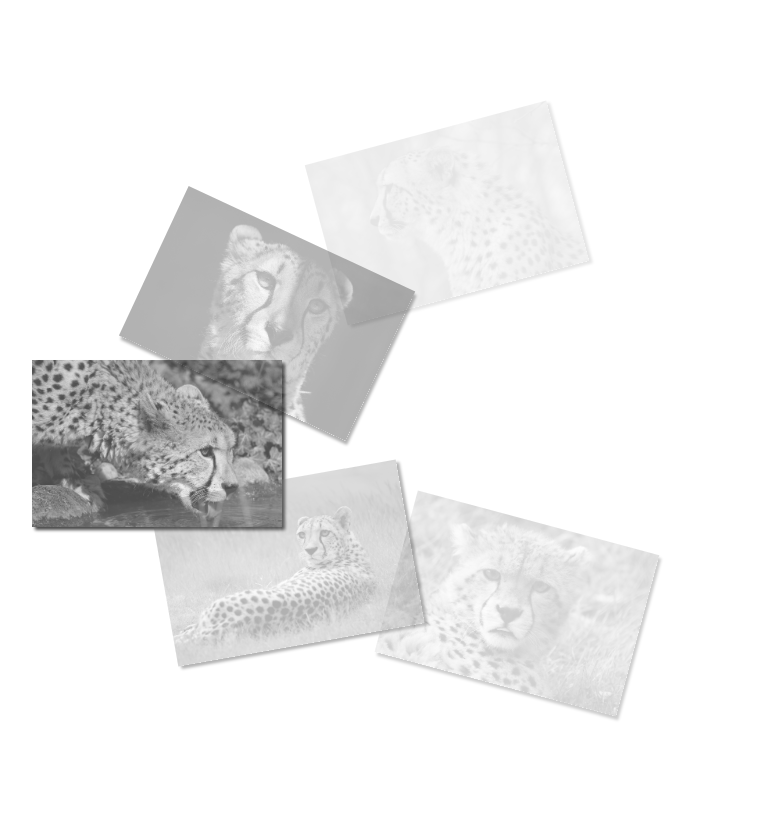
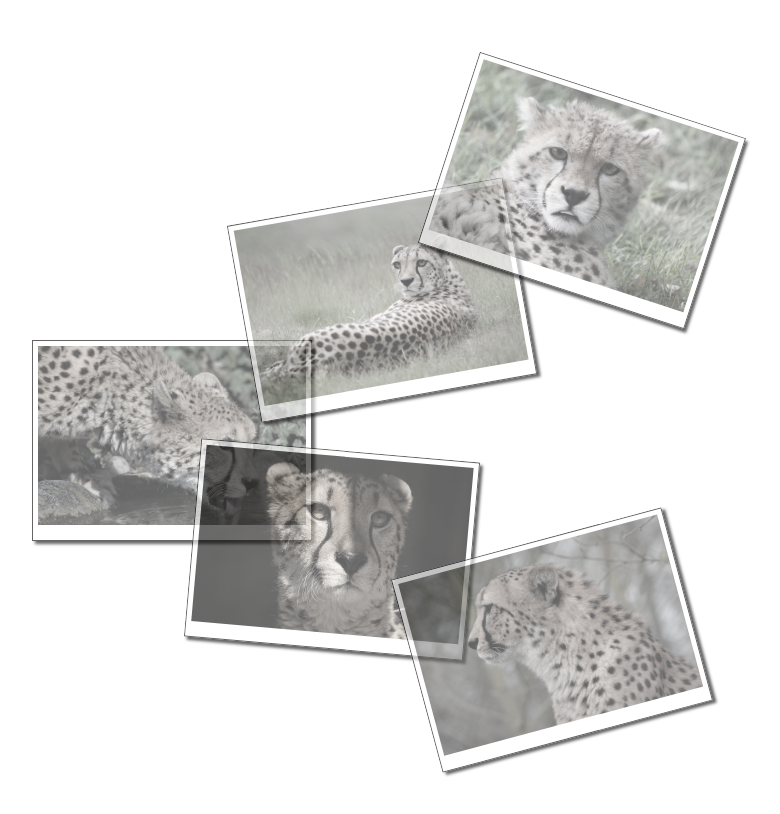
Before and after one commit to kevSchmidt/cheetah-hover, a plain HTML site: page index.html in a window 1280 px wide. Shown: the whole page, without its empty margins (418-1198 px from the left). Drawn offline with Linux system fonts and the light colour scheme.

Commit message:
Fixed hover

```diff
--- a/css/style.css
+++ b/css/style.css
@@ -4,90 +4,54 @@
 }
 /* Main container */
 .main-container {
-  margin: 80px auto;
   width: 100vw;
   height: 100vh;
+  position: relative;
 }
-/* Images container */
-.img1-container {
-  text-align: center;
-  position: relative;
-  top: 280px;
+/* Images position */
+.img1 {
+  position: absolute;
+  top: 340px;
   left: 450px;
-  width: fit-content;
 }
-.img2-container {
-  text-align: center;
-  position: relative;
-  top: -20px;
-  left: 560px;
-  width: fit-content;
+.img2 {
+  position: absolute;
+  top: 450px;
+  left: 610px;
+  transform: rotate(5deg);
 }
-.img3-container {
-  text-align: center;
-  position: relative;
-  left: 740px;
-  top: -290px;
-  width: fit-content;
+.img3 {
+  position: absolute;
+  top: 540px;
+  left: 830px;
+  transform: rotate(-15deg);
 }
-.img4-container {
-  text-align: center;
-  position: relative;
-  top: -110px;
-  left: 580px;
-  width: fit-content;
+.img4 {
+  position: absolute;
+  top: 200px;
+  left: 660px;
+  transform: rotate(-10deg);
 }
-.img5-container {
-  text-align: center;
-  position: relative;
-  top: -240px;
-  left: 810px;
-  width: fit-content;
-  /* border: 1px solid black; */
+.img5 {
+  position: absolute;
+  top: 90px;
+  left: 860px;
+  transform: rotate(18deg);
 }
 /* Images */
-.img1 {
-  width: 250px;
-  filter: grayscale(50);
-  opacity: 0.7;
-  transition: 3s;
+.img1,
+.img2,
+.img3,
+.img4,
+.img5 {
+  padding: 5px 5px 15px 5px;
+  width: 280px;
+  filter: grayscale(80%);
+  opacity: 0.6;
+  transition: 2.5s;
   z-index: auto;
-  box-shadow: 3px 3px 3px black;
-}
-.img2 {
-  width: 250px;
-  filter: grayscale(50);
-  opacity: 0.3;
-  transition: 3s;
-  transform: rotate(25deg);
-  z-index: auto;
-  box-shadow: 3px 3px 3px black;
-}
-.img3 {
-  width: 250px;
-  filter: grayscale(50);
-  opacity: 0.1;
-  transition: 3s;
-  transform: rotate(-15deg);
-  z-index: auto;
-  box-shadow: 3px 3px 3px black;
-}
-.img4 {
-  width: 250px;
-  filter: grayscale(50);
-  opacity: 0.3;
-  transition: 3s;
-  transform: rotate(-10deg);
-  z-index: auto;
-  box-shadow: 3px 3px 3px black;
-}
-.img5 {
-  width: 250px;
-  filter: grayscale(50);
-  opacity: 0.2;
-  transition: 3s;
-  transform: rotate(15deg);
-  z-index: auto;
+  border: solid 1px black;
+  background-color: white;
   box-shadow: 3px 3px 3px black;
 }
 /* Images:hover */
@@ -100,4 +64,5 @@
   opacity: 1;
   z-index: 1;
   transform: scale(1.3);
+  cursor: pointer;
 }
--- a/index.html
+++ b/index.html
@@ -8,23 +8,15 @@
   </head>
   <body>
     <div class="main-container">
-      <div class="container">
-        <div class="img1-container">
-          <img class="img1" src="./img/cheetah1.jpg" alt="cheetah" />
-        </div>
-        <div class="img2-container">
-          <img class="img2" src="./img/cheetah2.jpg" alt="cheetah" />
-        </div>
-        <div class="img3-container">
-          <img class="img3" src="./img/cheetah3.jpg" alt="cheetah" />
-        </div>
-        <div class="img4-container">
-          <img class="img4" src="./img/cheetah4.jpg" alt="cheetah" />
-        </div>
-        <div class="img5-container">
-          <img class="img5" src="./img/cheetah5.jpg" alt="cheetah" />
-        </div>
-      </div>
+      <img class="img1" src="./img/cheetah1.jpg" alt="cheetah" />
+
+      <img class="img2" src="./img/cheetah2.jpg" alt="cheetah" />
+
+      <img class="img3" src="./img/cheetah3.jpg" alt="cheetah" />
+
+      <img class="img4" src="./img/cheetah4.jpg" alt="cheetah" />
+
+      <img class="img5" src="./img/cheetah5.jpg" alt="cheetah" />
     </div>
   </body>
 </html>
```
